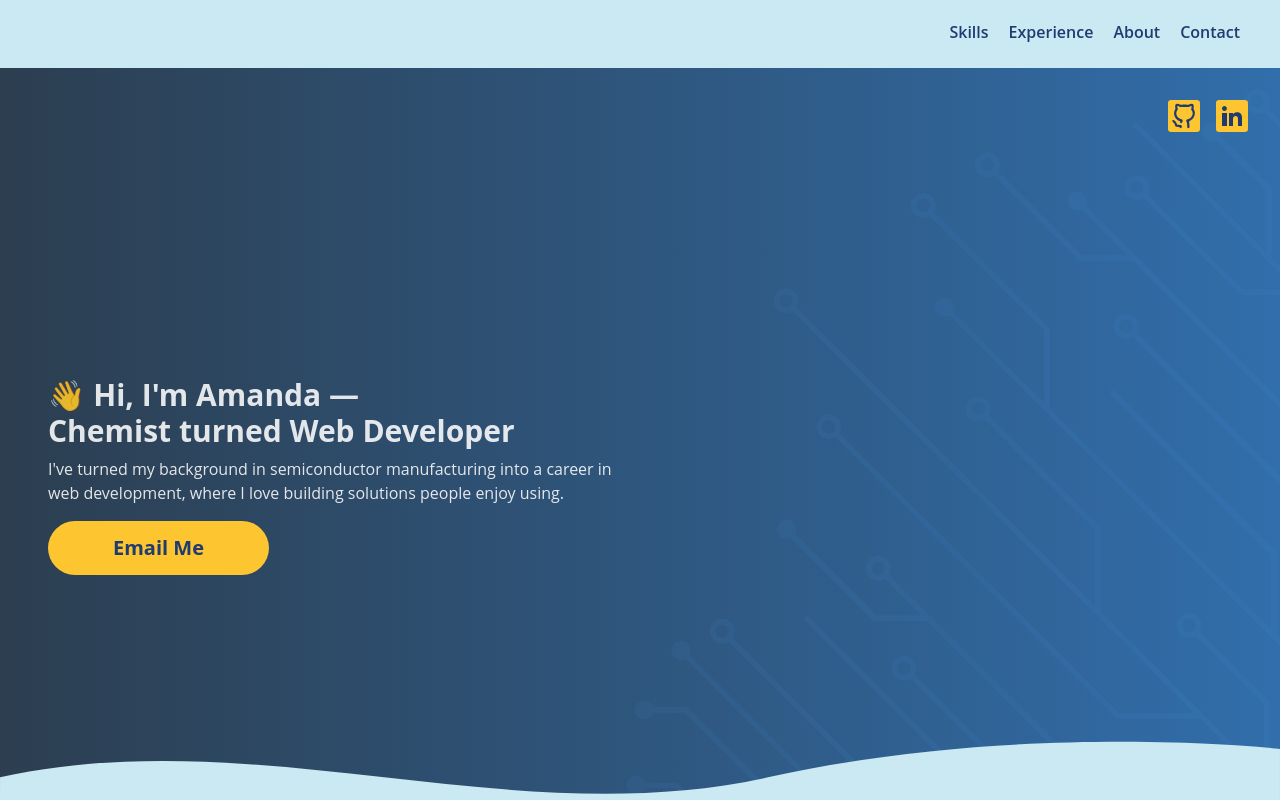
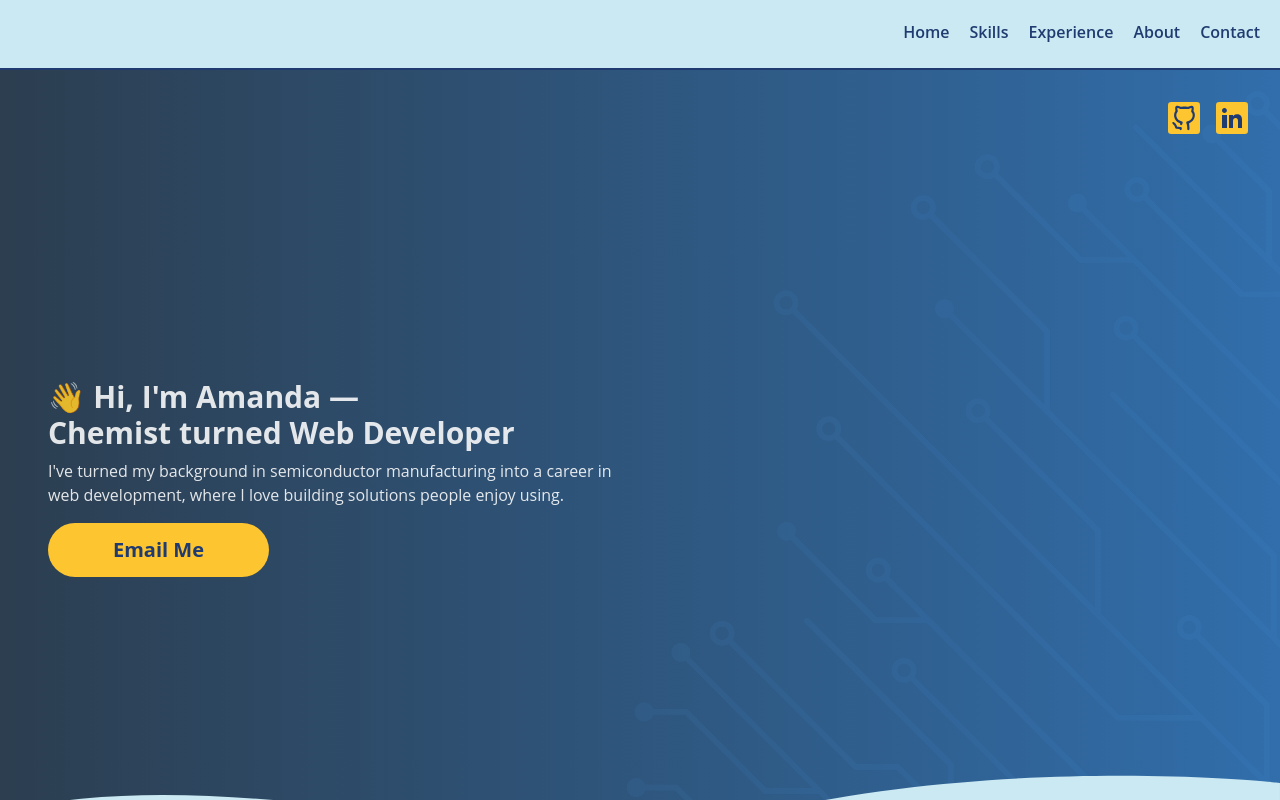
Before and after one commit to abaydar/portfolio-tailwind-css, a React (Vite) app: page / in a window 1280 px wide. Built offline with nearby package versions, Linux system fonts and the light colour scheme.

Commit message:
update header alignment, add home, border and wave adjusments

```diff
--- a/src/App.tsx
+++ b/src/App.tsx
@@ -18,7 +18,7 @@ function App() {
         </div>
       </div>
 
-      <div className="w-full overflow-hidden -mt-40 relative z-15">
+      <div className="w-full overflow-hidden -mt-16 md:-mt-32 relative z-15">
         <svg viewBox="0 0 1440 150" className='w-full h-auto -mb-1'>
           <path
             d="M0,96 C288,32 576,160 864,96 C1152,32 1440,64 1440,64 L1440,160 L0,160 Z"
--- a/src/components/header.tsx
+++ b/src/components/header.tsx
@@ -4,8 +4,8 @@ import CustomLink from './customLink';
 const Header = () => {
   return (
     <>
-      <header className="sticky top-0 z-20 w-full bg-lightBlue">
-        <div className="mx-auto flex flex-wrap p-5 flex-col md:flex-row items-center">
+      <header className="sticky top-0 z-20 w-full bg-lightBlue border-b-2 border-darkBlue">
+        <div className="mx-auto flex flex-wrap py-5 flex-col md:flex-row items-center max-w-[1280px]">
           <nav className="md:ml-auto flex flex-wrap items-center text-base justify-center">
             {navigationLinks.map((link) =>
               <CustomLink href={`#${link}`} className="mr-5 border-b-4 border-transparent no-underline text-darkBlue hover:border-customYellow active:text-customYellow">
--- a/src/components/summary.tsx
+++ b/src/components/summary.tsx
@@ -4,7 +4,7 @@ import ContactSvgs from './contactSvgs';
 
 const Summary: React.FC = () => {
   return (
-    <div className="h-[90vh] flex flex-wrap">
+    <div id="home" className="h-[90vh] flex flex-wrap target:pt-20">
      <div className="flex w-full justify-end space-x-4">
         <ContactSvgs />
       </div>
--- a/src/lib/data/navigationLinks.ts
+++ b/src/lib/data/navigationLinks.ts
@@ -1,4 +1,5 @@
 export const navigationLinks = [
+  'home',
   'skills',
   'experience',
   'about',
```
